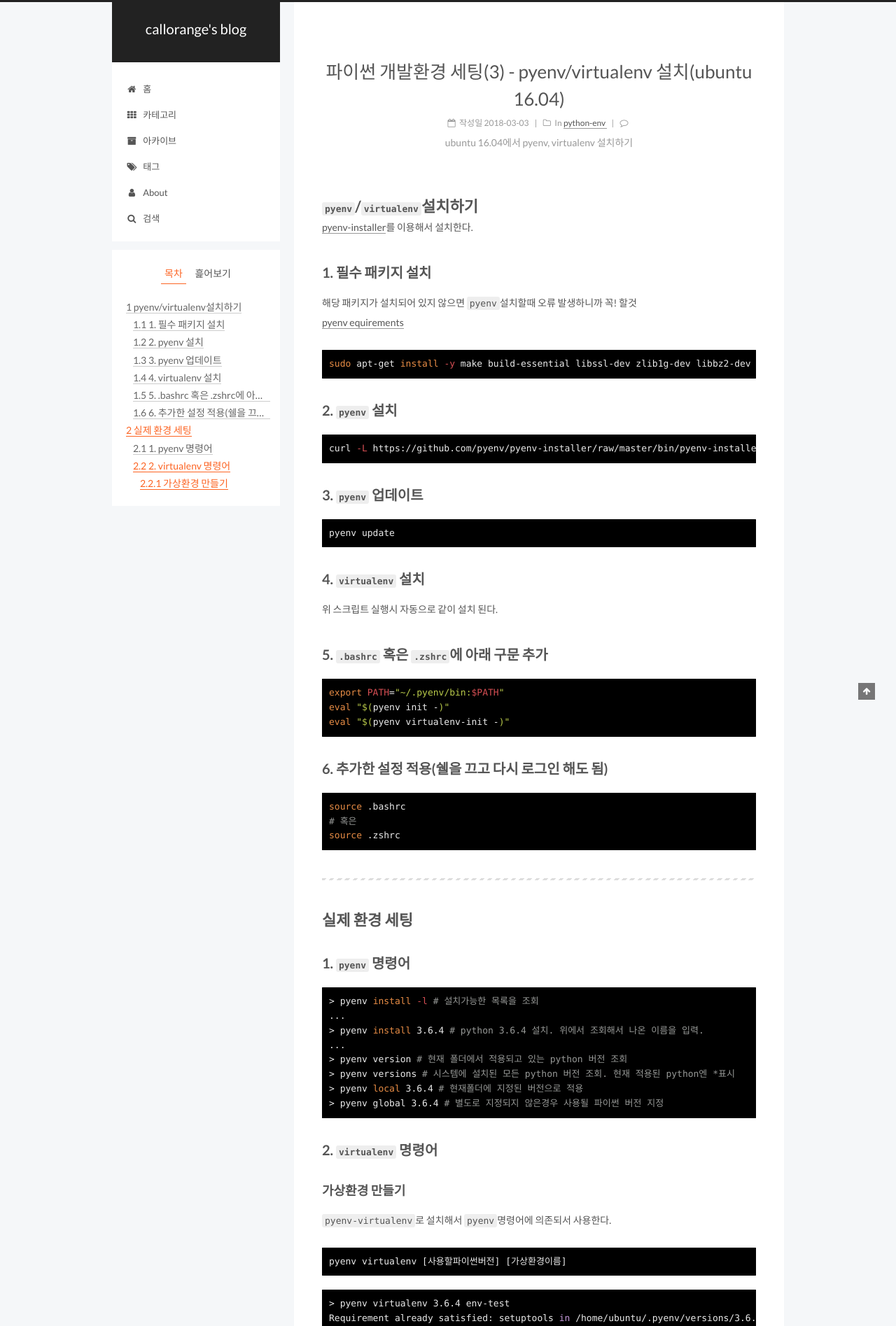
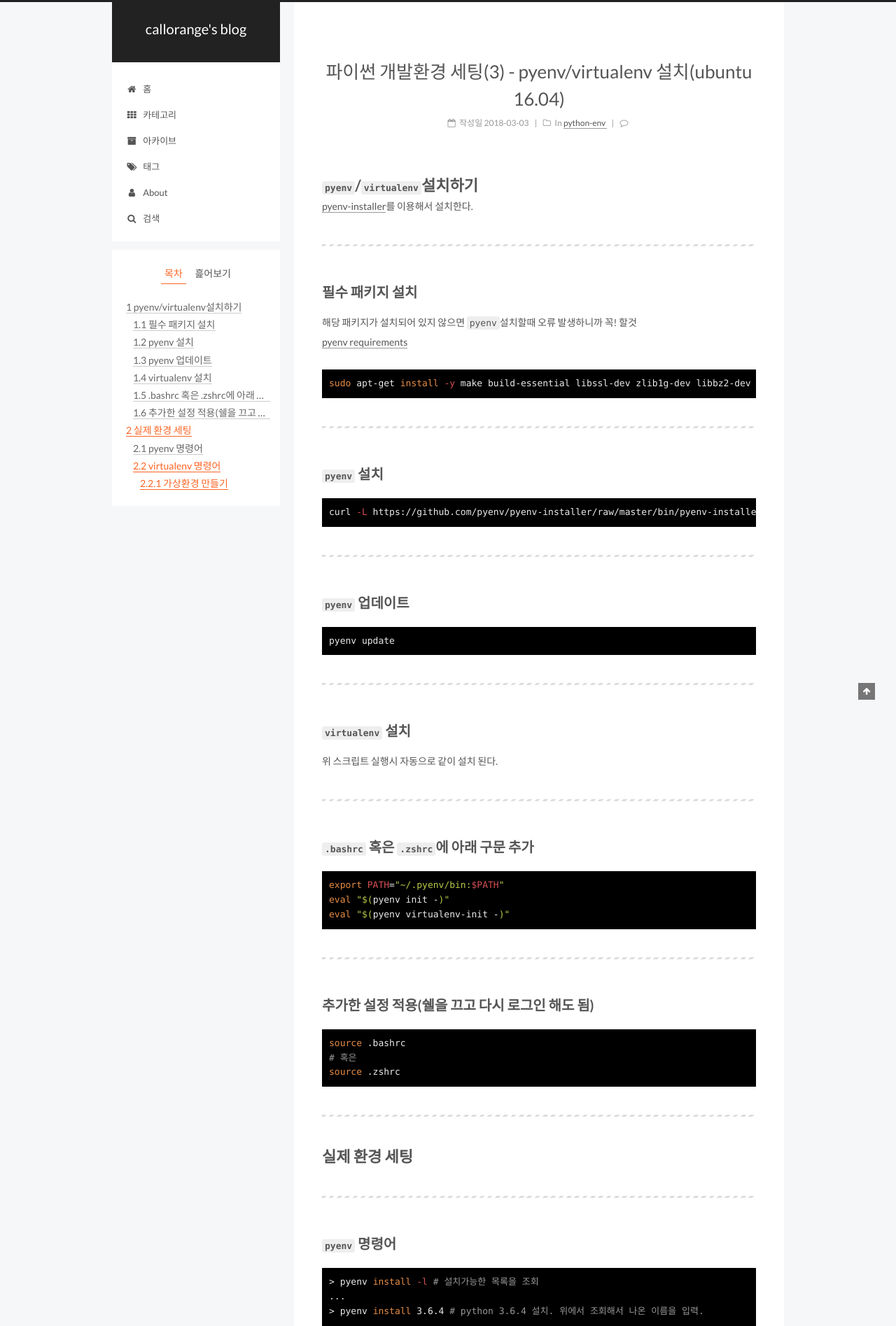
Before and after one commit to callorange/callorange.github.io, a Jekyll site: the page built from _posts/python-env/2018-03-03-env3.md, in a window 1280 px wide. Shown: the top 1895 px of the page at 70% size. Built offline with Jekyll 4.4.1, drawn with Linux system fonts in a browser that asks for light colours; comment, search, counter and statistics services are not loaded; some of the changed text lies outside the part shown.

````diff
--- a/_posts/mac/2018-03-03-zsh.md
+++ b/_posts/mac/2018-03-03-zsh.md
@@ -1,7 +1,7 @@
 ---
 title: macOS에 zsh 쓰기
 keyword: macOS, mac, 쉘, zsh
-description: macOS에서 zsh 및 oh-my-zsh 설치하기
+description:
 date: 2018-03-03 21:20
 categories:
 - macOS
@@ -15,20 +15,24 @@ tags:
 
 ---
 
-## 1. `zsh` 설치
+## `zsh` 설치
 macOS는 기본으로 zsh이 설치되어 있으니 귀찮으면 스킵할 수 있다.
 굳이 인스톨 하는 이유는 zsh을 최신버전으로 쓰기 위해서다.
 ```shell
 brew install zsh
 ```
 
-## 2. `oh-my-zsh`설치
+---
+
+## `oh-my-zsh`설치
 `zsh`용 프레임워크로 테마나 플러그인을 추가하기 위해 설치한다.
 ```shell
 curl -L https://github.com/robbyrussell/oh-my-zsh/raw/master/tools/install.sh | sh
 ```
 
-## 3. 테마 적용하기
+---
+
+## 테마 적용하기
 - [테마보기](https://github.com/robbyrussell/oh-my-zsh/wiki/External-themes 'oh-my-zsh 테마 보러가기'){: target='_blank'}
 
 ```shell
@@ -41,7 +45,9 @@ ZSH_THEME="agnoster"
 source ~/.zshrc
 ```
 
-## 4. iterm2 색상 프로필 및 폰트 수정하기
+---
+
+## iterm2 색상 프로필 및 폰트 수정하기
 - [색상 프로필 보기](http://iterm2colorschemes.com 'iterm 색상 프로필 보러가기'){: target='_blank'}
 
 iterm2의 환경설정(`cmd`+`,`)을 열고 다음 항목을 편집한다.
@@ -51,7 +57,9 @@ iterm2의 환경설정(`cmd`+`,`)을 열고 다음 항목을 편집한다.
 2. `Profiles`->`Text` 하단에서 `Font`, `Non-ASCII Font`에 사용할 폰트를 지정해야 폰트가 깨지지 않는다.
 ![Font 선택](/assets/post_img/mac/2018-03-03-zsh3.png)
 
-## 5. `zsh` 플러그인 추가하기
+---
+
+## `zsh` 플러그인 추가하기
 ```shell
 brew install zsh-syntax-highlighting zsh-autosuggestions
 ...
@@ -66,7 +74,9 @@ plugins=(
 )
 ```
 
-## 6. 프롬프트 편집
+---
+
+## 프롬프트 편집
 지금 까지 세팅한 상태라면 프롬프트가 너무 길어서 명령어 입력시 줄바뀜이 신경쓰이게 되니 프롬프트를 약간 변경하자
 명령 입력은 다음줄 부터 나오게 된다.
 ```shell
--- a/_posts/python-env/2018-02-23-env2.md
+++ b/_posts/python-env/2018-02-23-env2.md
@@ -1,21 +1,19 @@
 ---
 title: 파이썬 개발환경 세팅(2) - pyenv/virtualenv 설치(macOS)
 keyword: python, python3, pyenv, virtualenv
-description: mac에서 pyenv, virtualenv 설치하기
+description:
 date: 2018-02-23 19:49
 categories:
 - python-env
 tags:
-- python
-- python3
-- pyenv
-- virtualenv
-- mac
+- pyenv, virtualenv
 ---
 # `pyenv`/`virtualenv`설치하기
 mac에서는 [brew](https://brew.sh 'brew 홈페이지로 이동'){: target='_blank'}를 이용해서 설치하는것이 편하다.
 
-## 1. 필수 패키지 설치
+---
+
+## 필수 패키지 설치
 해당 패키지가 설치되어 있지 않으면 `pyenv`설치할때 오류 발생하니까 꼭! 할것
 [pyenv equirements](https://github.com/pyenv/pyenv/wiki/Common-build-problems 'pyenv equirements 페이지 보기'){: target='_blank'}
 ```shell
@@ -23,17 +21,23 @@ sudo xcode-select --install # Xcode Command Line Tool 설치
 brew install readline xz # 패키지 추가 설치
 ```
 
-## 2. `pyenv` 설치
+---
+
+## `pyenv` 설치
 ```shell
 brew install pyenv
 ```
 
-## 3. `virtualenv` 설치
+---
+
+## `virtualenv` 설치
 ```shell
 brew install pyenv-virtualenv
 ```
 
-## 4. `.zshrc`에 환경설정 추가
+---
+
+## `.zshrc`에 환경설정 추가
 - bash라면 .bash_profile에 추가
 
 ```shell
@@ -46,7 +50,9 @@ if which pyenv-virtualenv-init > /dev/null; then eval "$(pyenv virtualenv-init -
 
 # 실제 환경 세팅
 
-## 1. `pyenv` 명령어
+---
+
+## `pyenv` 명령어
 ```shell
 > pyenv install -l # 설치가능한 목록을 조회
 ...
@@ -58,7 +64,9 @@ if which pyenv-virtualenv-init > /dev/null; then eval "$(pyenv virtualenv-init -
 > pyenv global 3.6.4 # 별도로 지정되지 않은경우 사용될 파이썬 버전 지정
 ```
 
-## 2. `virtualenv` 명령어
+---
+
+## `virtualenv` 명령어
 
 ### 가상환경 만들기
 `pyenv-virtualenv`로 설치해서 `pyenv`명령어에 의존되서 사용한다.
--- a/_posts/python-env/2018-03-03-env3.md
+++ b/_posts/python-env/2018-03-03-env3.md
@@ -1,49 +1,57 @@
 ---
 title: 파이썬 개발환경 세팅(3) - pyenv/virtualenv 설치(ubuntu 16.04)
 keyword: python, python3, pyenv, virtualenv
-description: ubuntu 16.04에서 pyenv, virtualenv 설치하기
+description:
 date: 2018-03-03 20:50
 categories:
 - python-env
 tags:
-- python
-- python3
-- pyenv
-- virtualenv
-- ubuntu
+- pyenv, virtualenv
 ---
 # `pyenv`/`virtualenv`설치하기
 [pyenv-installer](https://github.com/pyenv/pyenv-installer 'pyenv-installer 홈페이지로 이동'){: target='_blank'}를 이용해서 설치한다.
 
-## 1. 필수 패키지 설치
+---
+
+## 필수 패키지 설치
 해당 패키지가 설치되어 있지 않으면 `pyenv`설치할때 오류 발생하니까 꼭! 할것
-[pyenv equirements](https://github.com/pyenv/pyenv/wiki/Common-build-problems 'pyenv equirements 페이지 보기'){: target='_blank'}
+[pyenv requirements](https://github.com/pyenv/pyenv/wiki/Common-build-problems 'pyenv equirements 페이지 보기'){: target='_blank'}
 
 ```shell
 sudo apt-get install -y make build-essential libssl-dev zlib1g-dev libbz2-dev libreadline-dev libsqlite3-dev wget curl llvm libncurses5-dev libncursesw5-dev xz-utils tk-dev
 ```
 
-## 2. `pyenv` 설치
+---
+
+## `pyenv` 설치
 ```shell
 curl -L https://github.com/pyenv/pyenv-installer/raw/master/bin/pyenv-installer | bash
 ```
 
-## 3. `pyenv` 업데이트
+---
+
+## `pyenv` 업데이트
 ```shell
 pyenv update
 ```
 
-## 4. `virtualenv` 설치
+---
+
+## `virtualenv` 설치
 위 스크립트 실행시 자동으로 같이 설치 된다.
 
-## 5. `.bashrc` 혹은 `.zshrc`에 아래 구문 추가
+---
+
+## `.bashrc` 혹은 `.zshrc`에 아래 구문 추가
 ```shell
 export PATH="~/.pyenv/bin:$PATH"
 eval "$(pyenv init -)"
 eval "$(pyenv virtualenv-init -)"
 ```
 
-## 6. 추가한 설정 적용(쉘을 끄고 다시 로그인 해도 됨)
+---
+
+## 추가한 설정 적용(쉘을 끄고 다시 로그인 해도 됨)
 ```shell
 source .bashrc
 # 혹은
@@ -54,7 +62,9 @@ source .zshrc
 
 # 실제 환경 세팅
 
-## 1. `pyenv` 명령어
+---
+
+## `pyenv` 명령어
 ```shell
 > pyenv install -l # 설치가능한 목록을 조회
 ...
@@ -66,7 +76,11 @@ source .zshrc
 > pyenv global 3.6.4 # 별도로 지정되지 않은경우 사용될 파이썬 버전 지정
 ```
 
-## 2. `virtualenv` 명령어
+---
+
+## `virtualenv` 명령어
+
+---
 
 ### 가상환경 만들기
 `pyenv-virtualenv`로 설치해서 `pyenv`명령어에 의존되서 사용한다.
````
Also changed, not shown: _posts/django/2018-03-12-install1.md (added, +109 -0 lines), _posts/django/2018-03-12-install2.md (added, +64 -0 lines), _posts/django/2018-03-12-install3.md (added, +58 -0 lines), _posts/mac/2018-02-19-keyboard-language-change.md (+7 -3 lines), _posts/python-env/2018-02-23-env1.md (+6 -7 lines), README.md, assets/img/404 복사본.jpg (added), assets/post_img/django/install1.png (added), assets/post_img/django/install3-1.png (added), assets/post_img/django/install3-2.png (added).
